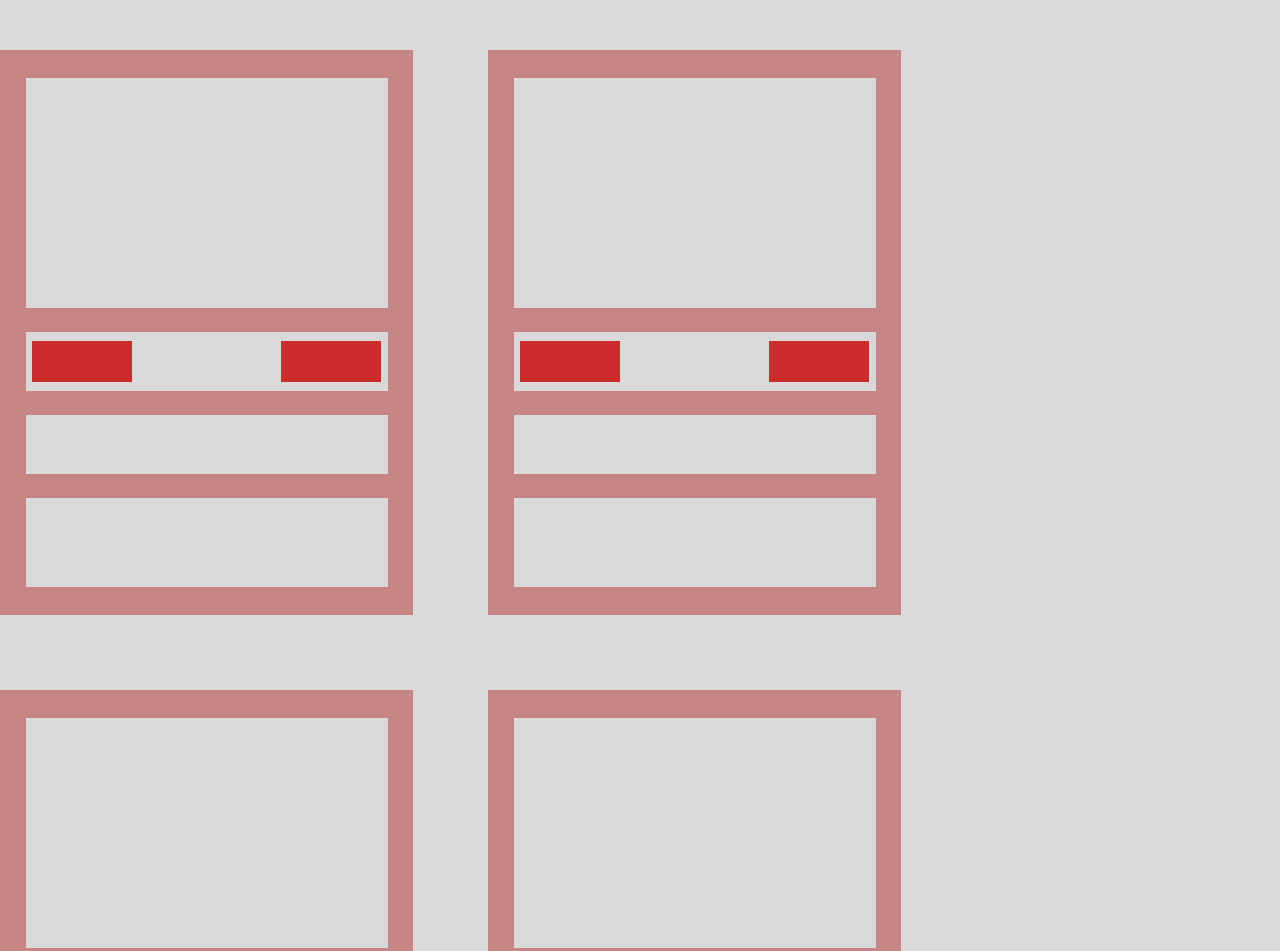
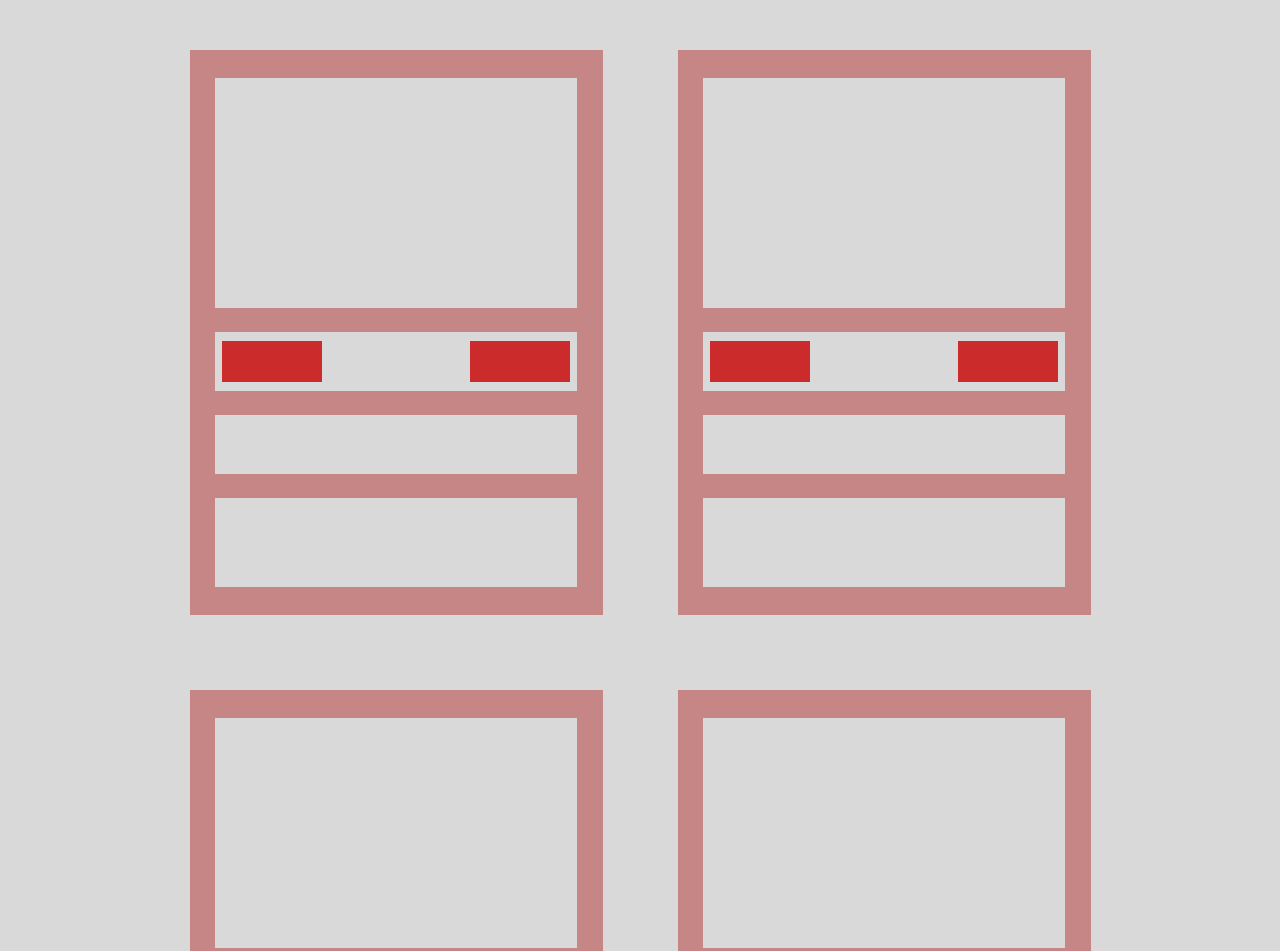
Before and after one commit to Makar90/Front-end-lesson, a plain HTML site: page Lesson8-extra/index.html in a window 1280 px wide. Shown: the top 951 px of the page. Drawn offline with Linux system fonts and the light colour scheme.

Commit message:
Lesson8HW

```diff
--- a/Lesson8-extra/css/styles.css
+++ b/Lesson8-extra/css/styles.css
@@ -6,22 +6,15 @@
 
 .container {
     display: flex;
-    justify-content: space-around;
+    justify-content: center;
+    gap: 75px;
     margin: 50px 0px;
     flex-wrap: wrap;
     /*Extra2*/
-
-        gap: 75px;
+    /*
         justify-content: start;
-
+    */
     /*Extra2 end*/
-
-    /*Extra3*/
-    /*
-        gap: 75px;
-        justify-content: center;
-    */
-    /*Extra3 end*/
 }
 
 .box {
```
